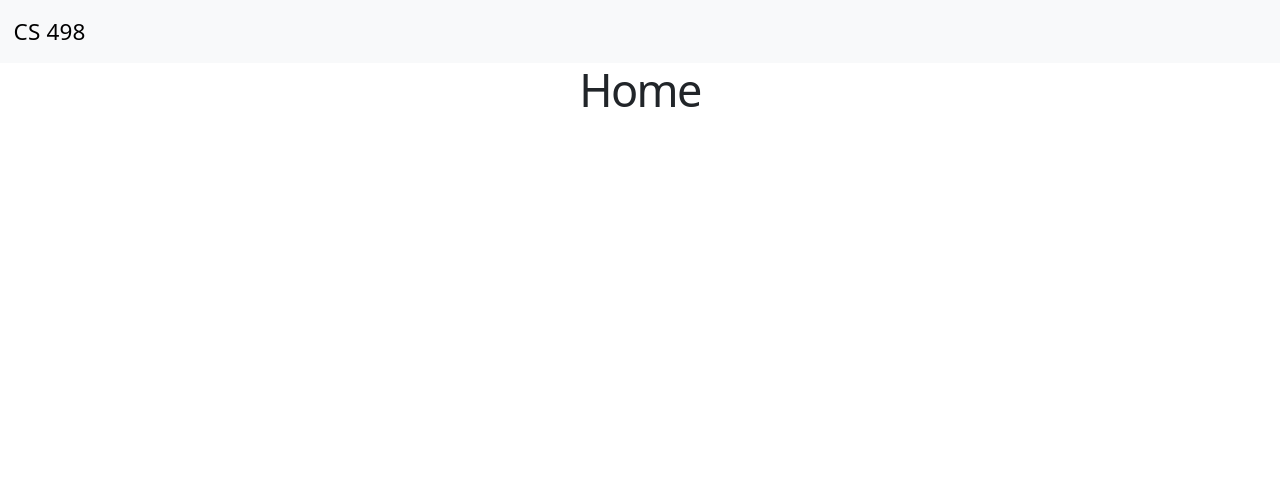
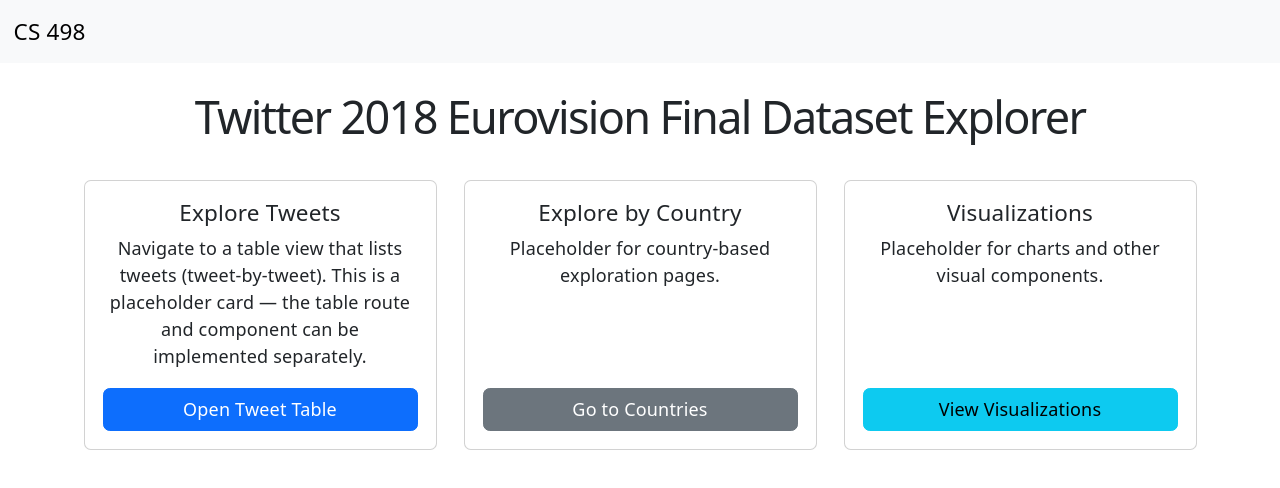
Before and after one commit to jouyhouy/CS498Final, a React (Vite) app in the folder frontend/: page / in a window 1280 px wide. Shown: the top 488 px of the page. Built offline with nearby package versions, Linux system fonts and the light colour scheme.

Commit message:
Refactor App component to use Home route and add Home component with layout

```diff
--- a/frontend/src/App.tsx
+++ b/frontend/src/App.tsx
@@ -1,15 +1,19 @@
 import './App.css'
 import { BrowserRouter, Routes, Route } from "react-router"
 import Navbar from "./components/Navbar"
+import Footer from "./components/Footer"
+/** Route Declarations */
+import Home from "./routes/Home"
+/** End Route Declarations */
 
 const App = (): React.JSX.Element => {
   return (
     <BrowserRouter>
       <Navbar />
       <Routes>
-        <Route path="/" element={<h1>Home</h1>} />
+        <Route path="/" element={<Home />} />
       </Routes>
-      {/** Footer goes here */}
+      <Footer />
     </BrowserRouter>
   )
 }
--- /dev/null
+++ b/frontend/src/routes/Home.tsx
@@ -0,0 +1,68 @@
+import React from "react";
+import { Link } from "react-router";
+import {
+    Container,
+    Row,
+    Col,
+    Card,
+    CardBody,
+    CardTitle,
+    CardText,
+    Button,
+} from "reactstrap";
+
+const Home: React.FC = () => {
+    return (
+        <Container className="py-4">
+            <Row className="mb-4">
+                <Col>
+                    <h1>Twitter 2018 Eurovision Final Dataset Explorer</h1>
+                </Col>
+            </Row>
+
+            <Row className="align-items-stretch">
+                <Col md={6} lg={4}>
+                    <Card className="h-100">
+                        <CardBody className="d-flex flex-column">
+                            <CardTitle tag="h5">Explore Tweets</CardTitle>
+                            <CardText>
+                                Navigate to a table view that lists tweets (tweet-by-tweet).
+                                This is a placeholder card — the table route and component can
+                                be implemented separately.
+                            </CardText>
+                            <Button color="primary" className="mt-auto" tag={Link} to="/tweets">
+                                Open Tweet Table
+                            </Button>
+                        </CardBody>
+                    </Card>
+                </Col>
+
+                <Col md={6} lg={4}>
+                    <Card className="h-100">
+                        <CardBody className="d-flex flex-column">
+                            <CardTitle tag="h5">Explore by Country</CardTitle>
+                            <CardText>Placeholder for country-based exploration pages.</CardText>
+                            <Button color="secondary" className="mt-auto" tag={Link} to="/by-country">
+                                Go to Countries
+                            </Button>
+                        </CardBody>
+                    </Card>
+                </Col>
+
+                <Col md={6} lg={4}>
+                    <Card className="h-100">
+                        <CardBody className="d-flex flex-column">
+                            <CardTitle tag="h5">Visualizations</CardTitle>
+                            <CardText>Placeholder for charts and other visual components.</CardText>
+                            <Button color="info" className="mt-auto" tag={Link} to="/visualizations">
+                                View Visualizations
+                            </Button>
+                        </CardBody>
+                    </Card>
+                </Col>
+            </Row>
+        </Container>
+    );
+};
+
+export default Home;
```
